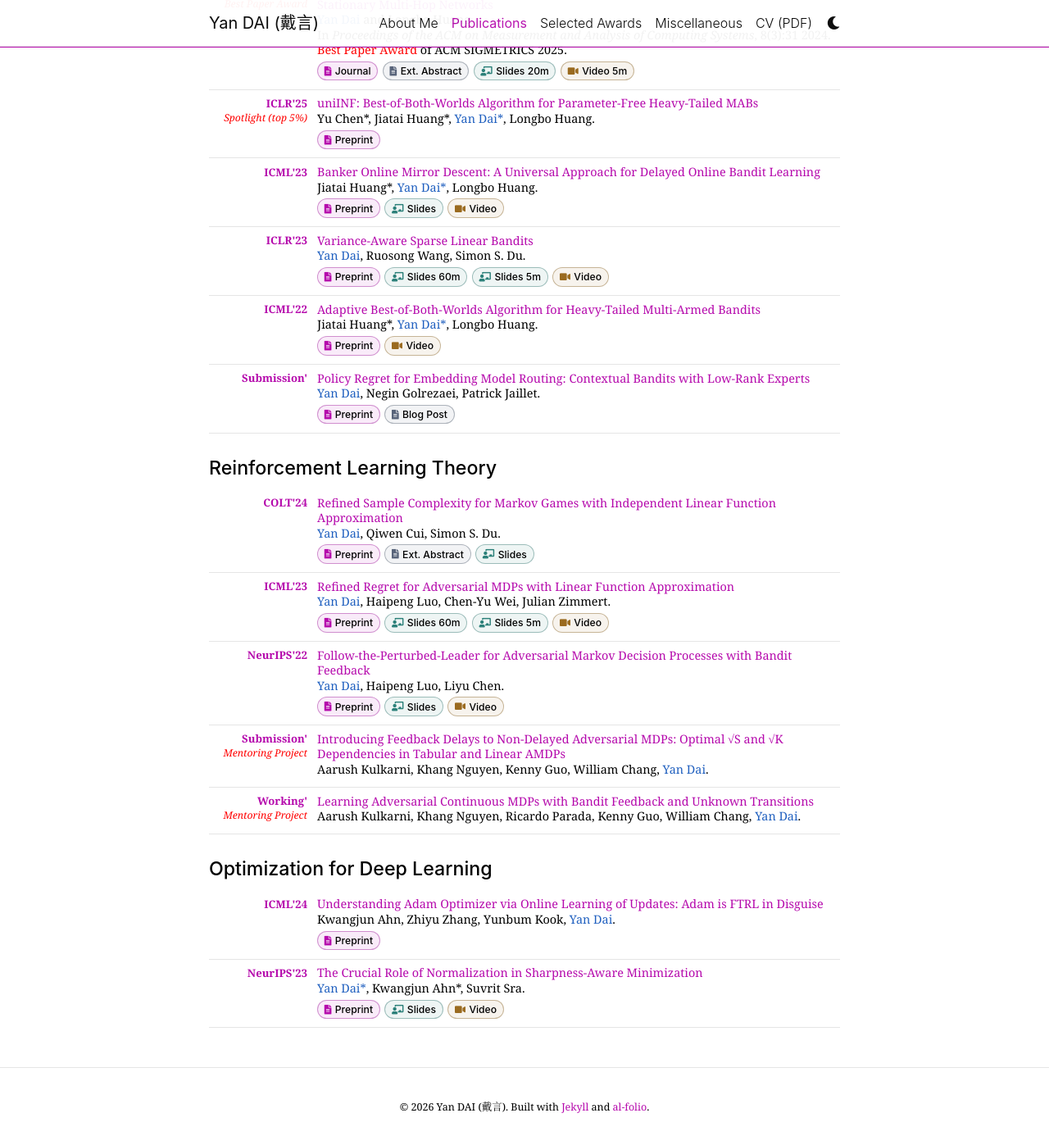
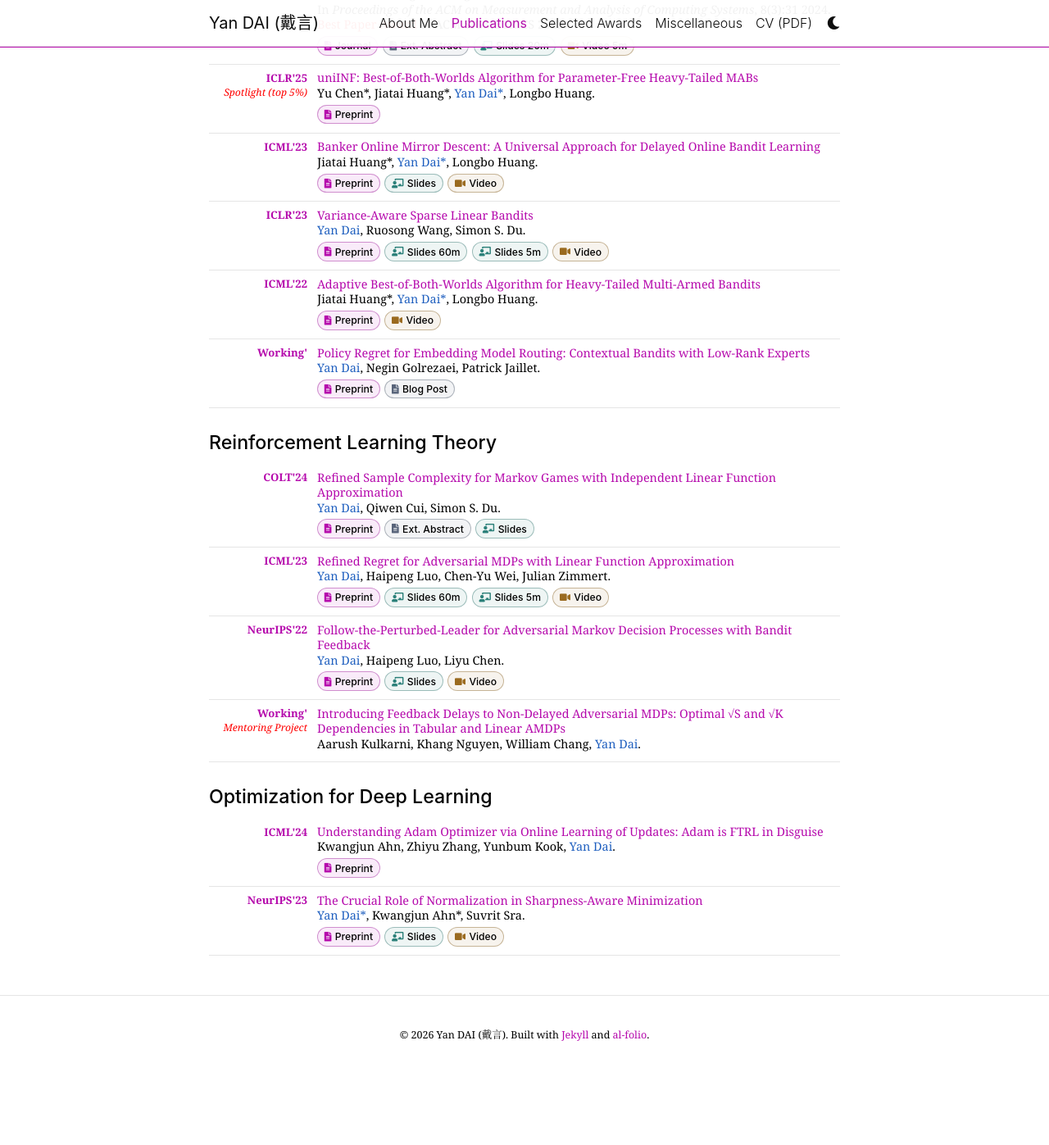
Before and after one commit to yandaichn/yandaichn.github.io, a Jekyll site: the page built from _pages/publications.md, in a window 1280 px wide and 1400 px high, scrolled down 972 px. Shown: the top 1397 px of the window at 82% size. Built offline with Jekyll 4.4.1, drawn with Linux system fonts in a browser that asks for light colours; comment, search, counter and statistics services are not loaded; a style sheet for code colours, icons or effects is not loaded; after the commit the page ends 2284 px from its top, so only the background shows below that; some of the changed text lies outside the part shown.

Commit message:
Upd homepage

```diff
--- a/_pages/publications.md
+++ b/_pages/publications.md
@@ -51,15 +51,18 @@ Slides|/files/slides_COLT25_Mech_Design_via_Audits.pdf|slides
 {% capture pub %}
 <span class="pub-title">The Power of Two Choices in Dynamic Pricing: Near-Instance-Optimal Regret and Query Complexity</span>
 **<span class="author-highlight">Yan Dai</span>**, Tao Lin, Aleksandrs Slivkins.
+{% include pub-links.html links="
+Slides|/files/slides_Power_of_Two_Choices.pdf|slides
+" %}
 {% endcapture %}
-{% include pub-item.html venue="Submission" content=pub %}
+{% include pub-item.html venue="Working" content=pub %}
 
 
-{% capture pub %}
+<!-- {% capture pub %}
 <span class="pub-title">The Speed of Social Learning with Pricing</span>
 **<span class="author-highlight">Yan Dai</span>**, Brendan Lucier, Nicole Immorlica, Aleksandrs Slivkins.
 {% endcapture %}
-{% include pub-item.html venue="Working" content=pub %}
+{% include pub-item.html venue="Working" content=pub %} -->
 
 {% capture pub %}
 <a class="pub-title" href="https://arxiv.org/abs/2606.12260" target="_blank" rel="noopener">Market Design for AI: Beyond the Copyright Binary</a>
@@ -151,7 +154,7 @@ Preprint|https://arxiv.org/abs/2606.14929|paper
 Blog Post|https://www.linkedin.com/posts/negin-nikki-golrezaei-b5137229_llm-rag-artificialintelligence-share-7473477046187290627-FJo2|abstract
 " %}
 {% endcapture %}
-{% include pub-item.html venue="Submission" content=pub %}
+{% include pub-item.html venue="Working" content=pub %}
 </ul>
 
 # Reinforcement Learning Theory
@@ -195,15 +198,15 @@ Video|https://neurips.cc/virtual/2022/poster/54395|video
 
 {% capture pub %}
 <span class="pub-title">Introducing Feedback Delays to Non-Delayed Adversarial MDPs: Optimal √S and √K Dependencies in Tabular and Linear AMDPs</span>
-Aarush Kulkarni, Khang Nguyen, Kenny Guo, William Chang, **<span class="author-highlight">Yan Dai</span>**.
+Aarush Kulkarni, Khang Nguyen, William Chang, **<span class="author-highlight">Yan Dai</span>**.
 {% endcapture %}
-{% include pub-item.html venue="Submission" note="Mentoring Project" content=pub %}
+{% include pub-item.html venue="Working" note="Mentoring Project" content=pub %}
 
-{% capture pub %}
+<!-- {% capture pub %}
 <span class="pub-title">Learning Adversarial Continuous MDPs with Bandit Feedback and Unknown Transitions</span>
 Aarush Kulkarni, Khang Nguyen, Ricardo Parada, Kenny Guo, William Chang, **<span class="author-highlight">Yan Dai</span>**.
 {% endcapture %}
-{% include pub-item.html venue="Working" note="Mentoring Project" content=pub %}
+{% include pub-item.html venue="Working" note="Mentoring Project" content=pub %} -->
 
 </ul>
 
```
Also changed, not shown: 3 other files.
